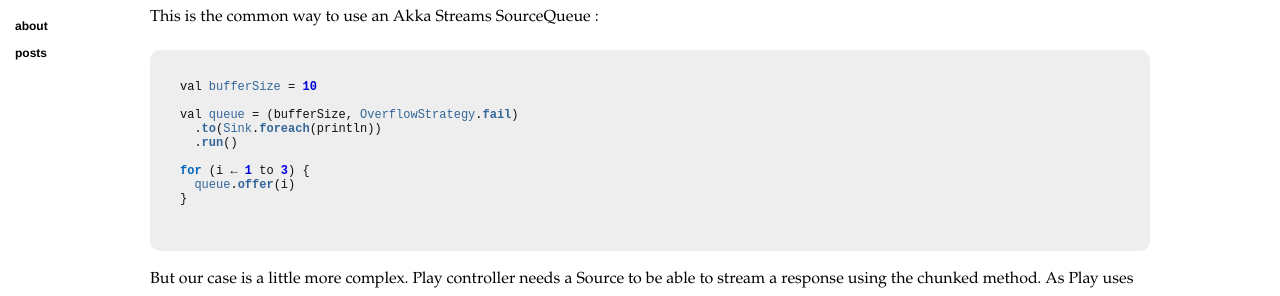
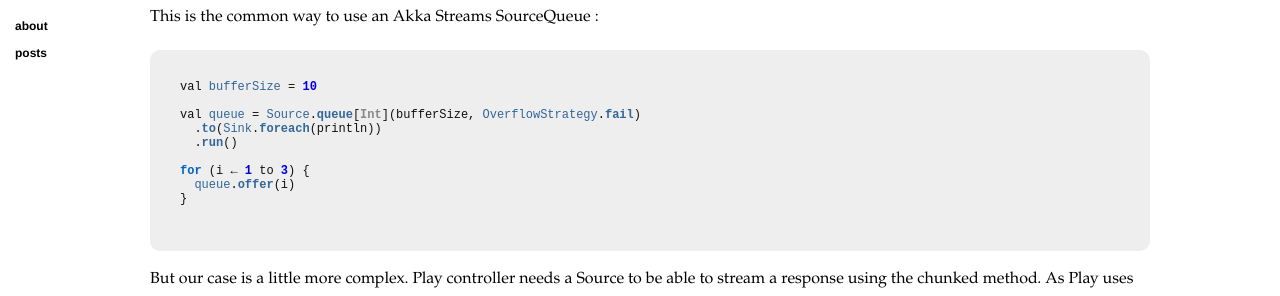
Before and after one commit to loicdescotte/loicdescotte.github.io, a Jekyll site: the page built from _posts/2016-04-10-play-akka-streams-queue.md, in a window 1280 px wide. Shown: the part 188-484 px from the top of the page. Built offline with Jekyll 4.4.1, drawn with Linux system fonts in a browser that asks for light colours; nearby versions of some CDN libraries; comment, search, counter and statistics services are not loaded.

Commit message:
Update 2016-04-10-play-akka-streams-queue.md

````diff
--- a/_posts/2016-04-10-play-akka-streams-queue.md
+++ b/_posts/2016-04-10-play-akka-streams-queue.md
@@ -18,7 +18,7 @@ This is the common way to use an Akka Streams SourceQueue :
 ```scala
 val bufferSize = 10
 
-val queue = (bufferSize, OverflowStrategy.fail)
+val queue = Source.queue[Int](bufferSize, OverflowStrategy.fail)
   .to(Sink.foreach(println))
   .run()
 
````
